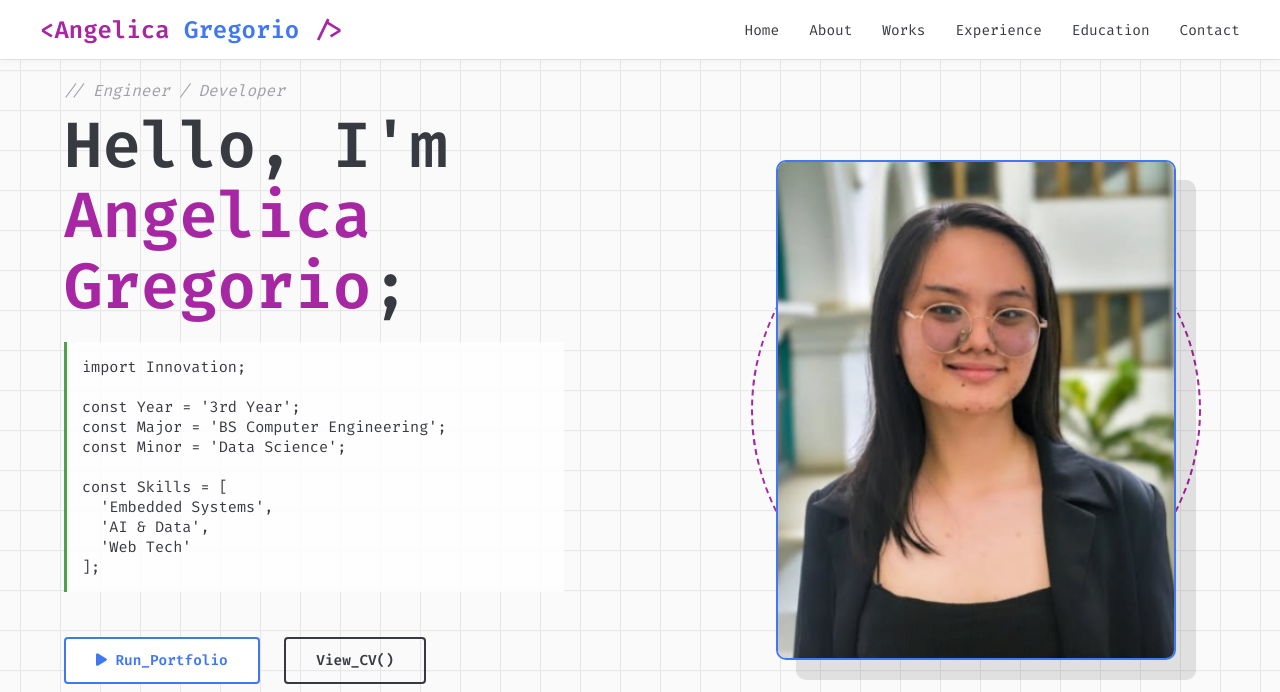
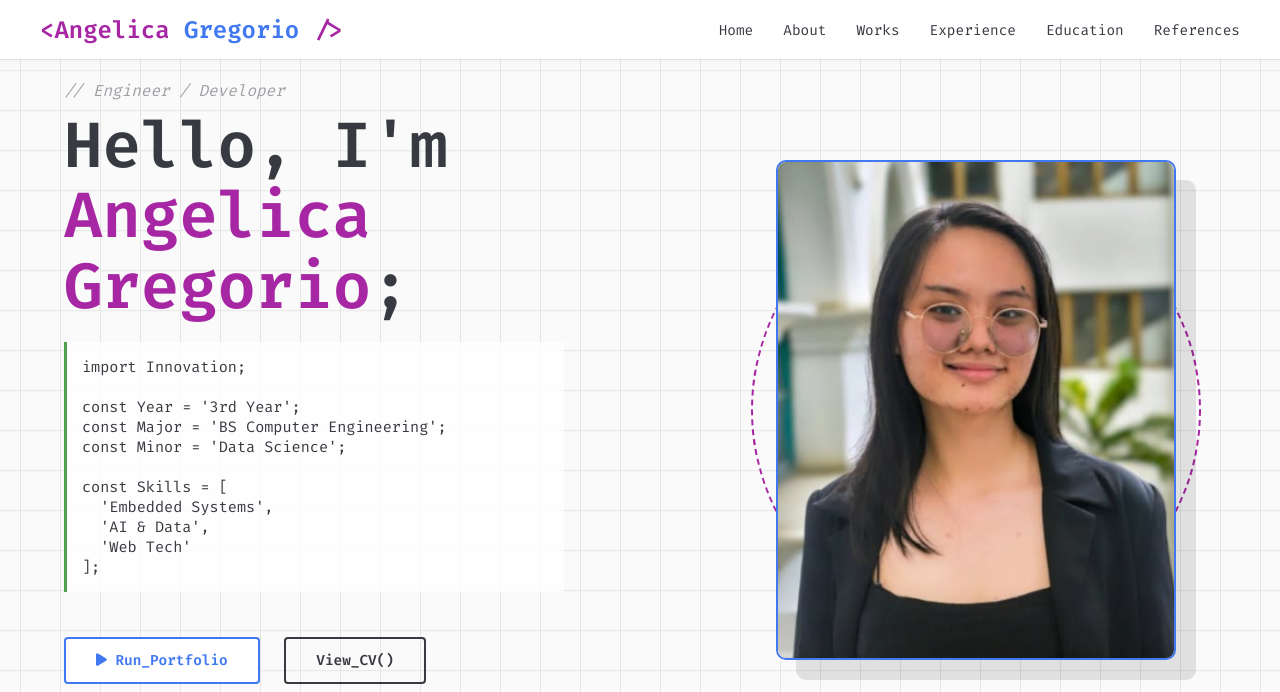
Before and after one commit to angelica-gregorio/my-public-website, a website built with webpack: page index.html in a window 1280 px wide. Shown: the top 692 px of the page. Built offline with nearby package versions, Linux system fonts and the light colour scheme.

Commit message:
feat: Add settings for live server and update navigation to include references

```diff
--- a/index.html
+++ b/index.html
@@ -21,7 +21,7 @@
             <li><a href="#works">Works</a></li>
             <li><a href="#experience">Experience</a></li>
             <li><a href="#education">Education</a></li>
-            <li><a href="#contact-section">Contact</a></li>
+            <li><a href="#references-content">References</a></li>
         </ul>
     </div>
 
```
